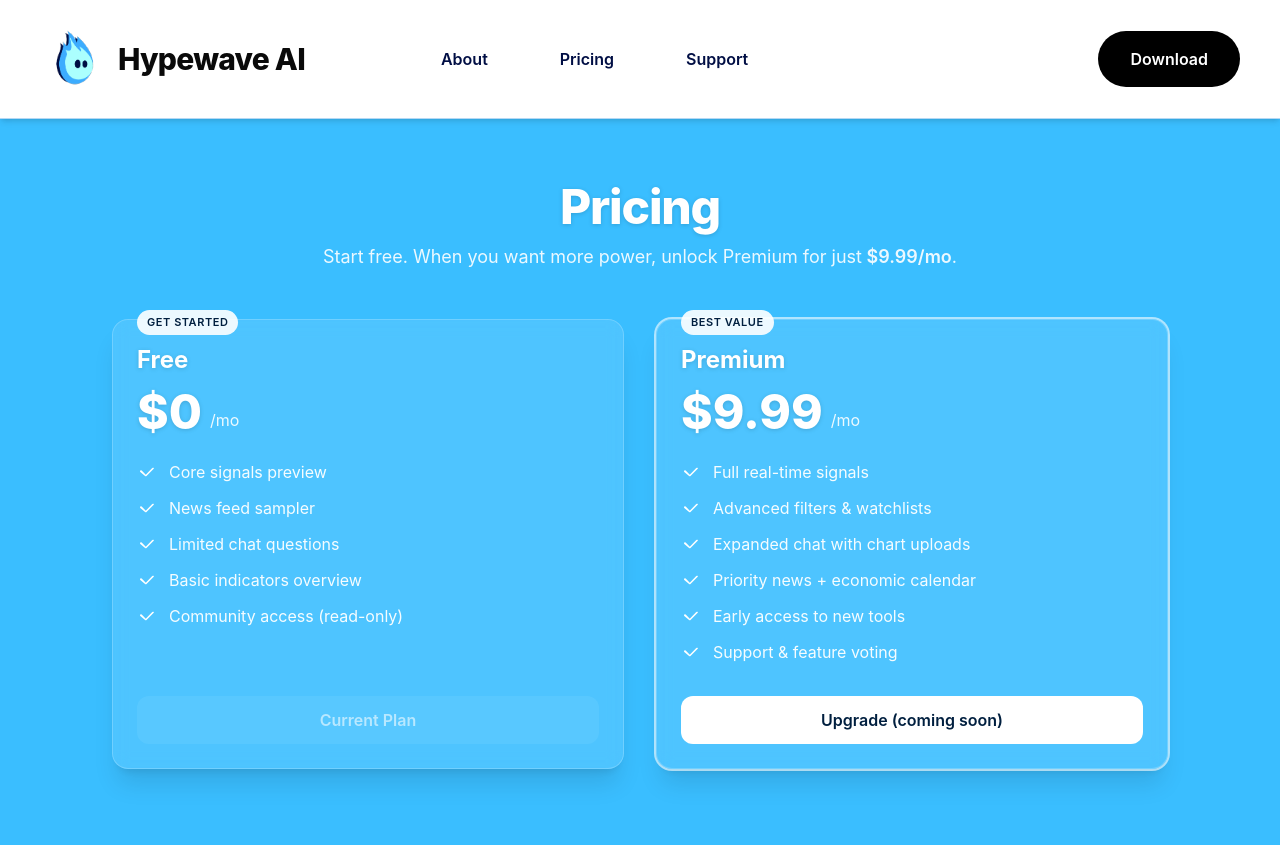
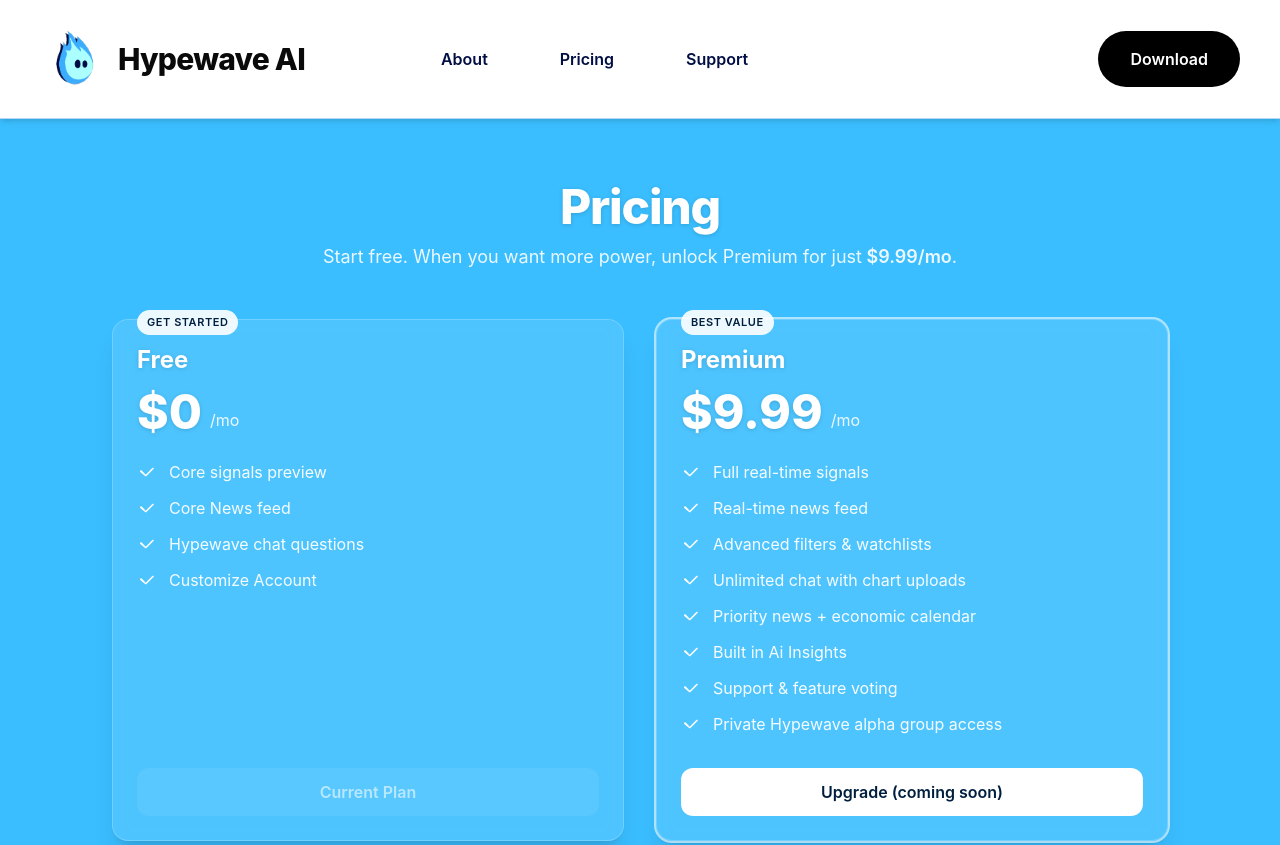
Before and after one commit to matthewgoembel/Hypewave-Landing-Page, a Next.js app: page /pricing in a window 1280 px wide. Shown: the top 845 px of the page. Built offline with nearby package versions, Linux system fonts and the light colour scheme.

Commit message:
Update page.tsx

```diff
--- a/src/app/pricing/page.tsx
+++ b/src/app/pricing/page.tsx
@@ -30,11 +30,10 @@
           ctaDisabled
           features={[
             "Core signals preview",
-            "News feed sampler",
-            "Limited chat questions",
-            "Basic indicators overview",
-            "Community access (read-only)",
-          ]}
+            "Core News feed",
+            "Hypewave chat questions",
+            "Customize Account"
+            ]}
         />
 
         {/* Premium */}
@@ -47,11 +46,13 @@
           ctaLabel="Upgrade (coming soon)"
           features={[
             "Full real-time signals",
+            "Real-time news feed",
             "Advanced filters & watchlists",
-            "Expanded chat with chart uploads",
+            "Unlimited chat with chart uploads",
             "Priority news + economic calendar",
-            "Early access to new tools",
+            "Built in Ai Insights",
             "Support & feature voting",
+            "Private Hypewave alpha group access"
           ]}
         />
       </section>
```
